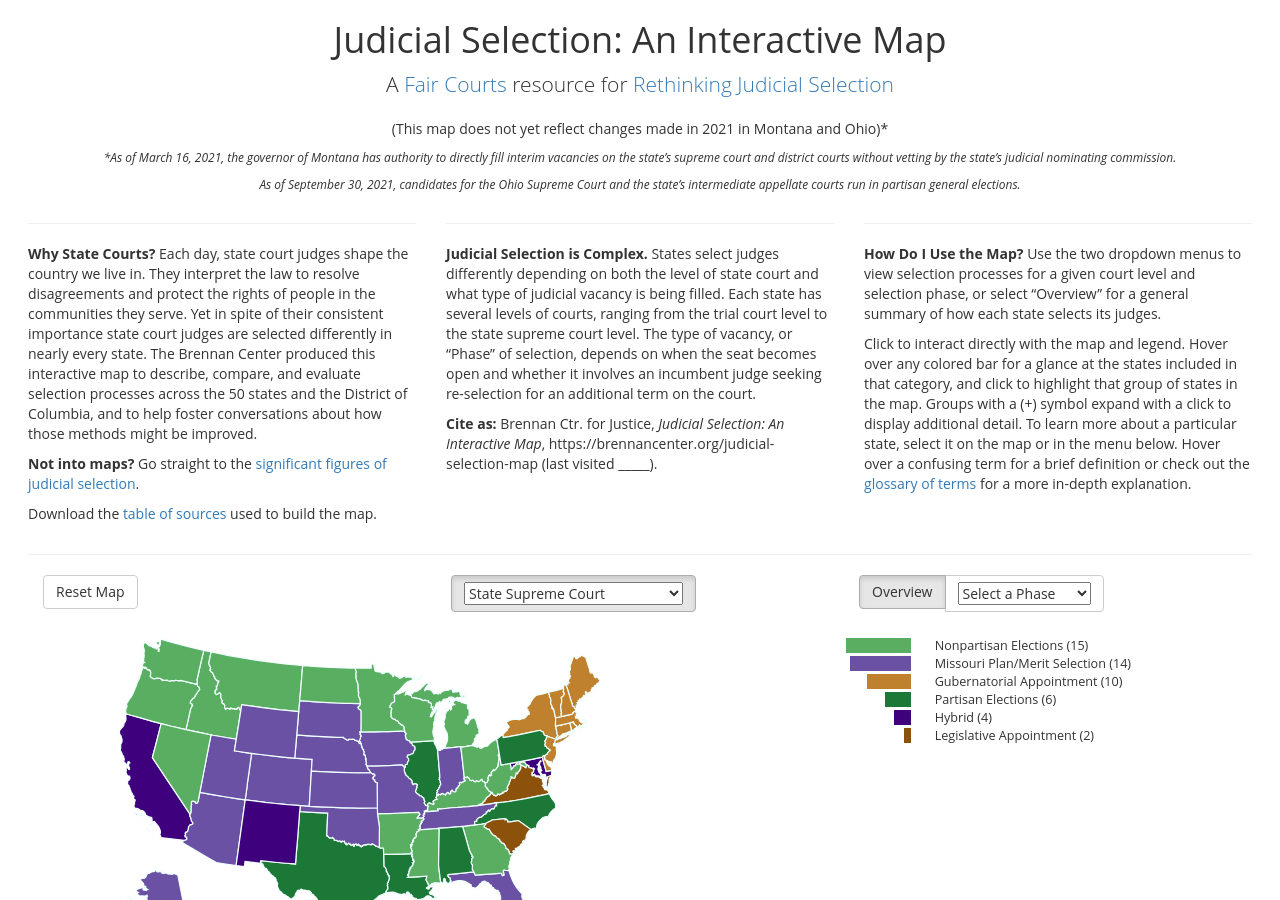
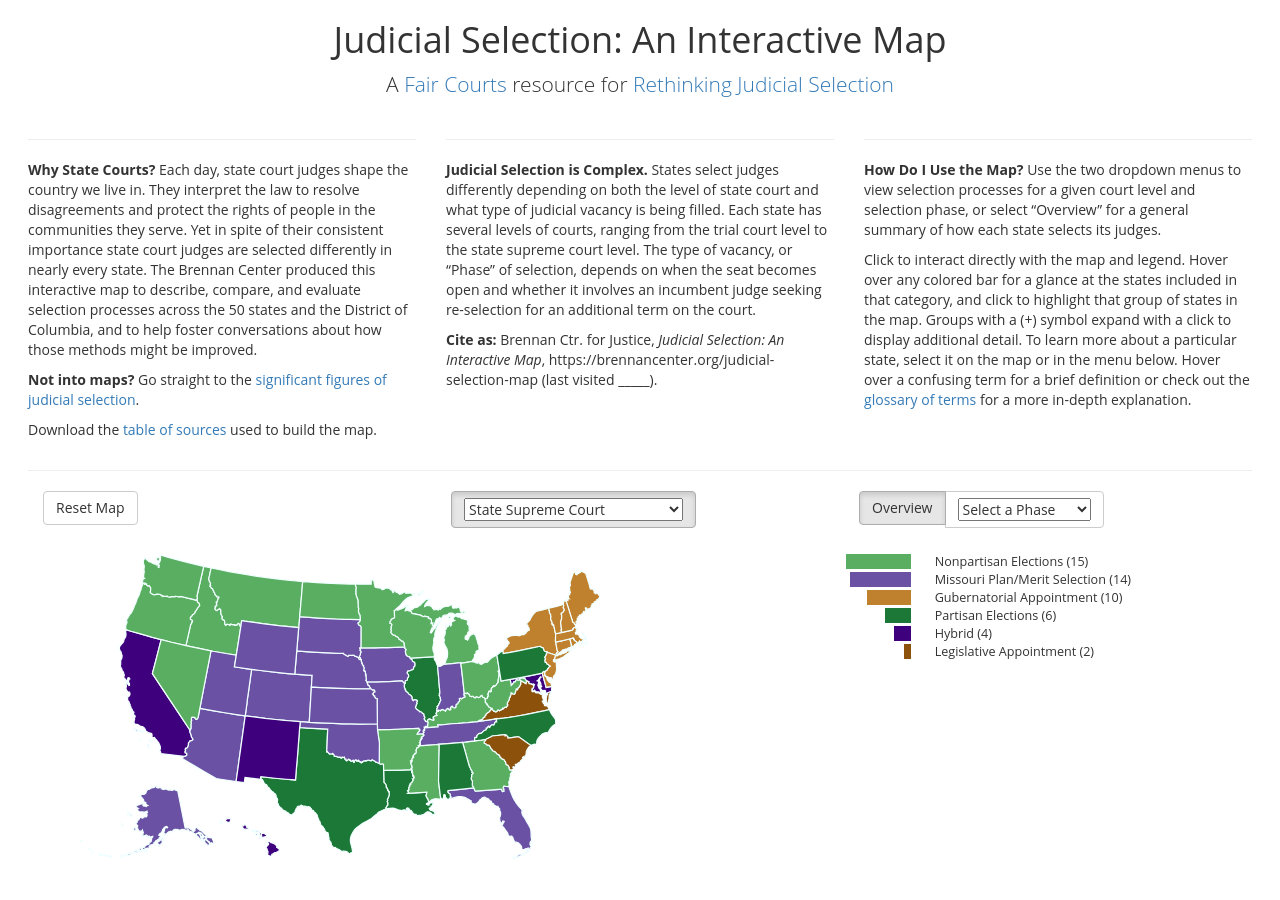
Before and after one commit to BrennanCenter/brennancenter.github.io, a Jekyll site: the page built from index.md, in a window 1280 px wide and 900 px high. Built offline with Jekyll 4.4.1, drawn with Linux system fonts in a browser that asks for light colours; nearby versions of some CDN libraries.

Commit message:
Delete disclaimer

```diff
--- a/_includes/introduction.html
+++ b/_includes/introduction.html
@@ -6,16 +6,6 @@
        <a target="_blank" href="{{ site.organization.url }}/rethinking-judicial-selection">
         Rethinking Judicial Selection</a>
     </p>
-    <p class="disclaimer">
-        (This map does not yet reflect changes made in 2021 in Montana and Ohio)*
-    </p>
-    <p class="disclaimer-asterisk">
-        *As of March 16, 2021, the governor of Montana has authority to directly fill interim vacancies on the state’s supreme
-        court and district courts without vetting by the state’s judicial nominating commission.
-    </p>
-    <p class="disclaimer-asterisk">
-        As of September 30, 2021, candidates for the Ohio Supreme Court and the state’s intermediate appellate courts run in
-        partisan general elections.
   </div><!--.row-->
   <div id="intro" class="row">
     {% for intro in site.introduction %}
```
